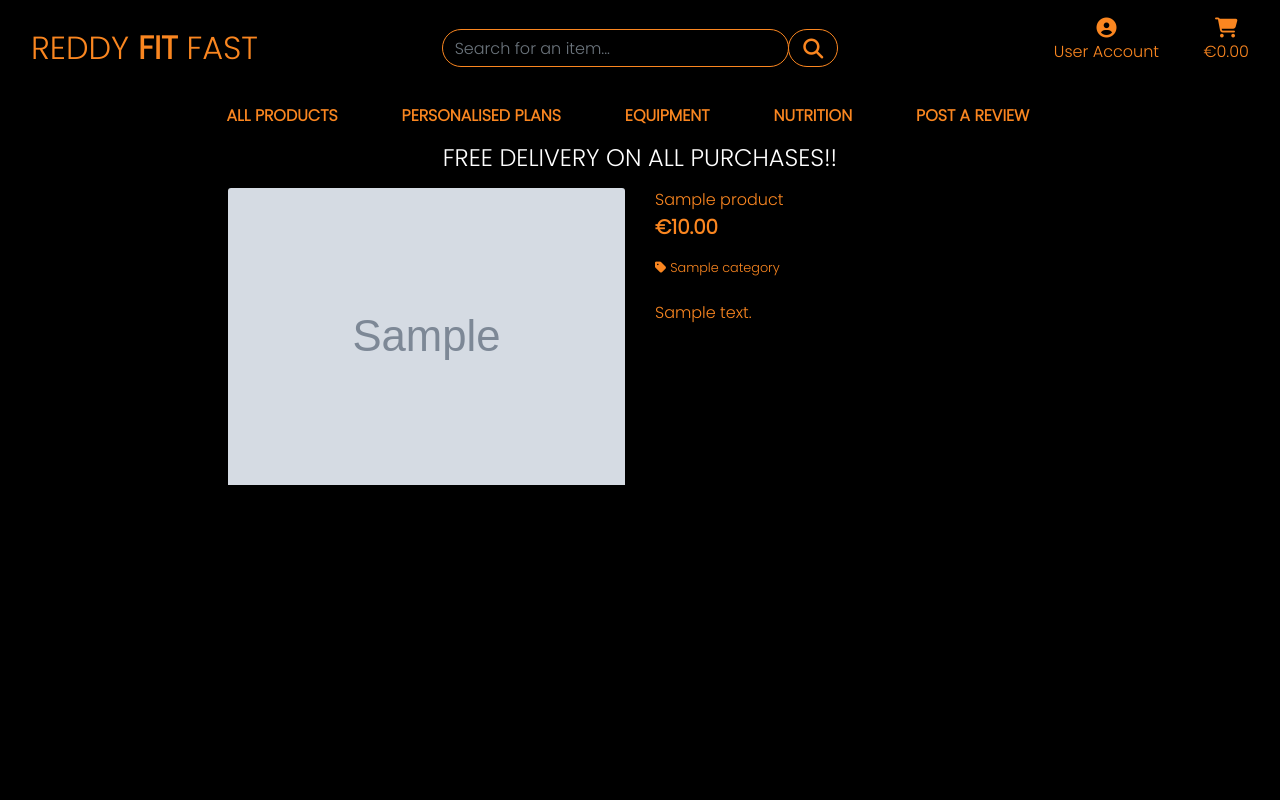
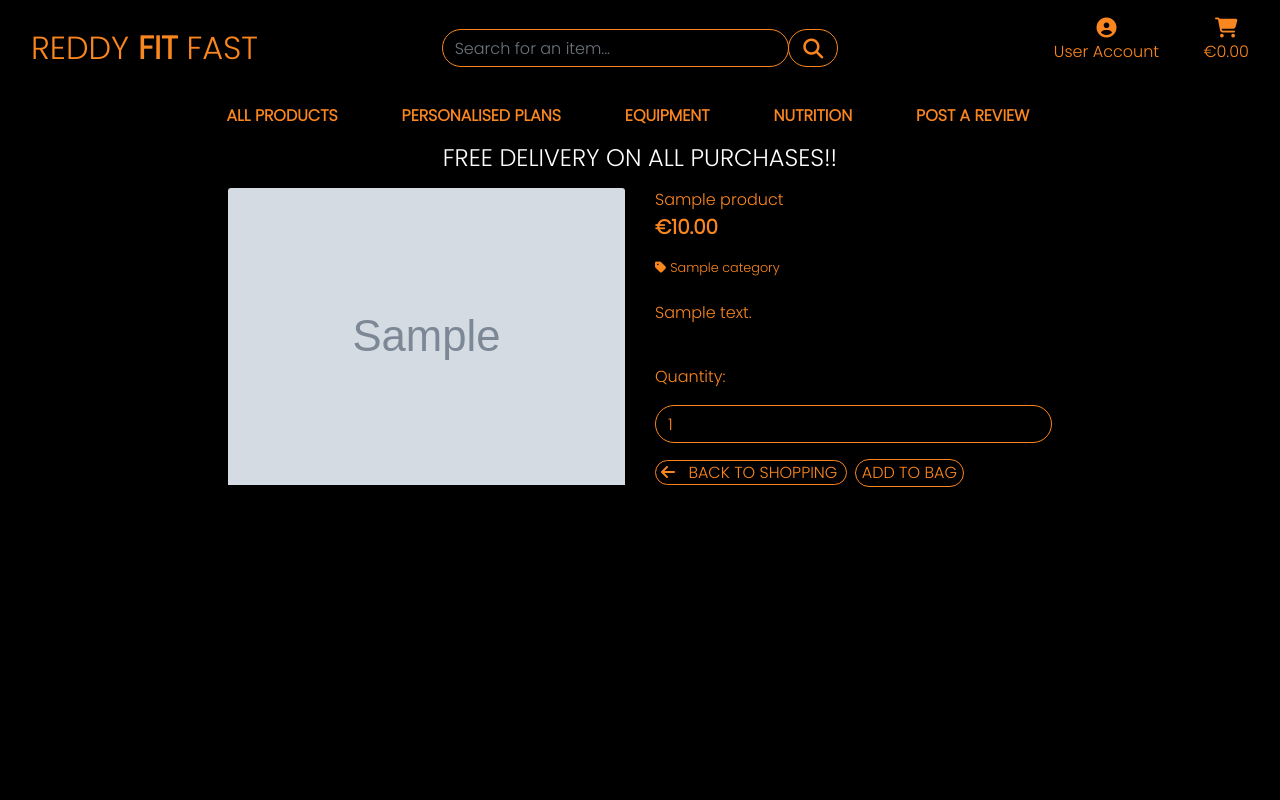
Before and after one commit to Code-Institute-Submissions/MarkReddy87-ReddyFitFast_MayResub, a Django app: page /products/1 in a window 1280 px wide. Run offline with Django 3.2, Linux system fonts and the light colour scheme; tables that the repository leaves empty hold one stand-in row (values such as "Sample post"); grey boxes marked "Sample" are stand-in pictures; some libraries are stand-ins or nearby versions.

Commit message:
Added add produts to bag functionality

```diff
--- a/bag/urls.py
+++ b/bag/urls.py
@@ -4,5 +4,6 @@ from django.urls import path
 from . import views
 
 urlpatterns = [
-    path('', views.view_bag, name='view_bag')
+    path('', views.view_bag, name='view_bag'),
+    path('add/<item_id>', views.add_to_bag, name='add_to_bag'),
 ]
--- a/products/templates/products/product_detail.html
+++ b/products/templates/products/product_detail.html
@@ -39,6 +39,29 @@
                     </p>
                     {% endif %}
                     <p class="mt-4">{{ product.description }}</p>
+                    <form class="form" action="{% url 'add_to_bag' product.id %}" method="POST">
+                        {% csrf_token %}
+                        <div class="form-row">
+                            <div class="col-12">
+                                <p class="mt-4">Quantity:</p>
+                                <div class="form-group w-59">
+                                    <div class="input-group">
+                                        <input class="form-control orange border-orange rounded-pill" type="number" name="quantity" value="1" min="1" max="99" data-item-id="{{ product.id }}" id="id_qty_{{ product.id }}">
+                                    </div>
+                                </div>
+                            </div>
+                            <div class="col-12">
+                                <a class="button-orange border-orange rounded-pill mt-4" href="{% url 'products' %}">
+                                    <span class="icon">
+                                        <i class="fas fa-arrow-left"></i>
+                                    </span>
+                                    <span class="text-uppercase p-1">Back to Shopping</span>
+                                </a>
+                                <input class="button-orange border-orange rounded-pill mt04 text-uppercase ml-2" type="submit" value="Add to Bag">
+                            </div>
+                            <input type="hidden" name="redirect_url" value="{{ request.path }}">
+                        </div>
+                    </form>
                 </div>
             </div>
         </div>
```
Also changed, not shown: bag/views.py (+18 -1 lines).
